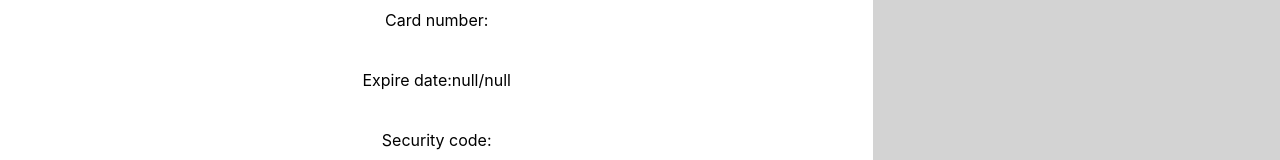
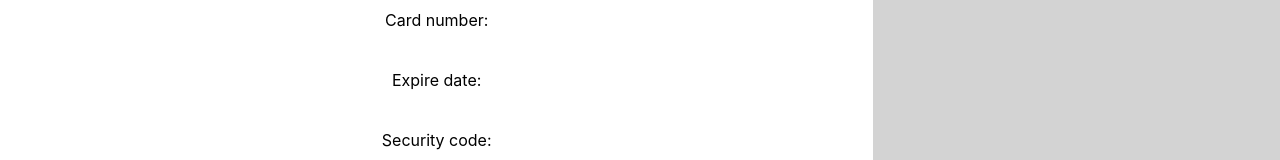
Before and after one commit to DaraKing/yummi-frontend, a React (Create React App) app: page /checkout in a window 1280 px wide. Shown: the part 421-581 px from the top of the page. Built offline with nearby package versions, Linux system fonts and the light colour scheme.

Commit message:
minor edit on inputs

```diff
--- a/src/components/Checkout/Checkout.js
+++ b/src/components/Checkout/Checkout.js
@@ -16,7 +16,7 @@ const Checkout = ({cart}) => {
     const [cardNumber, setCardNumber] = useState("");
     const [cardMonth, setCardMonth] = useState(null);
     const [cardAge, setCardAge] = useState(null);
-    const [cardSecurityCode, setCardSecurityCode] = useState(null);
+    const [cardSecurityCode, setCardSecurityCode] = useState("");
     const [subtotal, setSubTotal] = useState(0);
     const [total, setTotal] = useState(0)
 
@@ -103,8 +103,8 @@ const Checkout = ({cart}) => {
                         Information:
                         {
                             addressChange ? (
-                                <textarea onChange={handleInformation}>
-                                    {information}
+                                <textarea onChange={handleInformation} defaultValue={information}>
+
                                 </textarea>
                             ) : (information)
                         }
@@ -159,7 +159,10 @@ const Checkout = ({cart}) => {
                                     </select>
                                 </div>
 
-                            ) : (cardMonth + "/"+ cardAge)
+                            ) : (
+                                cardMonth && cardAge ?
+                                cardMonth + "/"+ cardAge : ""
+                            )
                         }
                     </div>
                     <div className="delivery-content">
```
